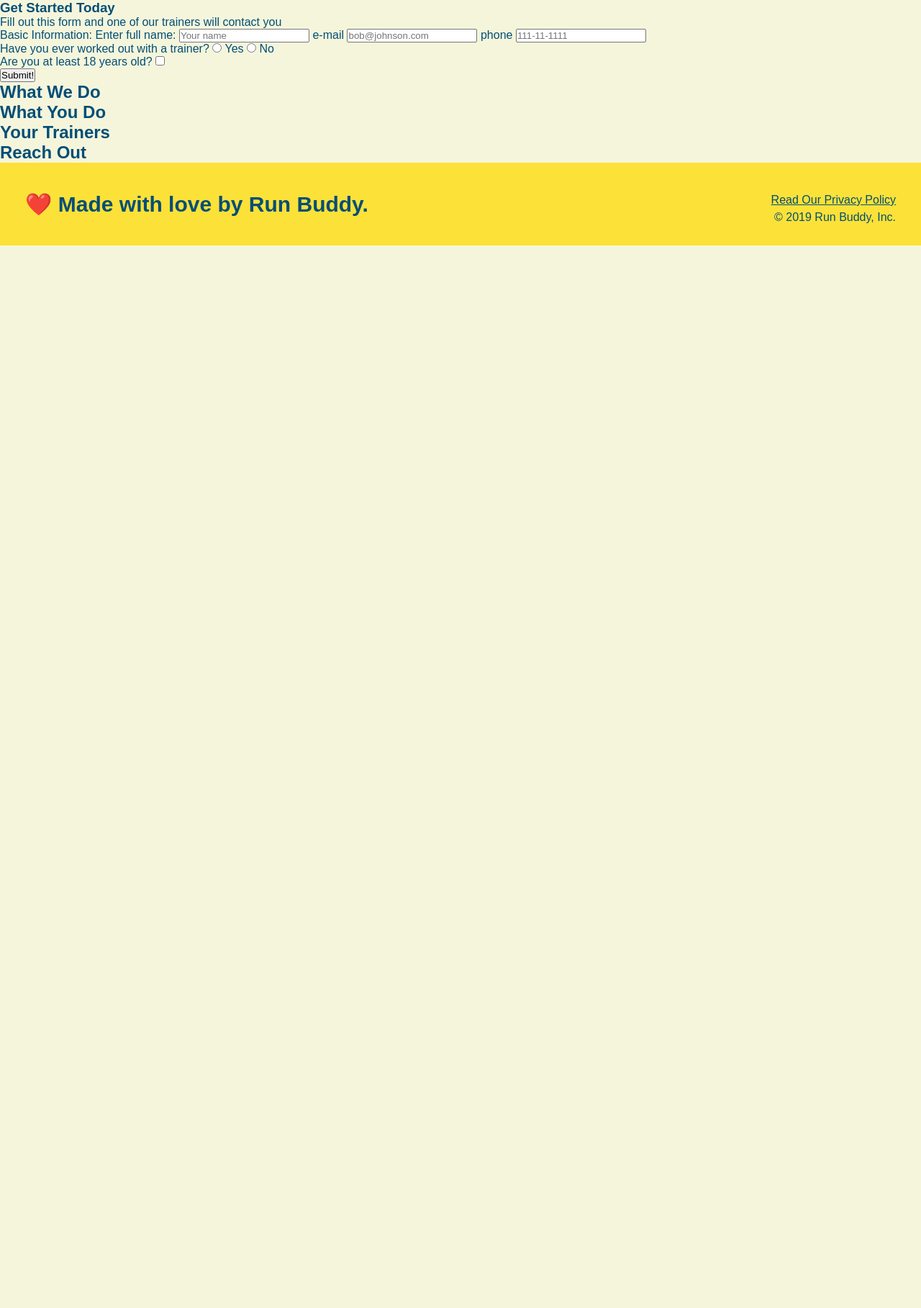
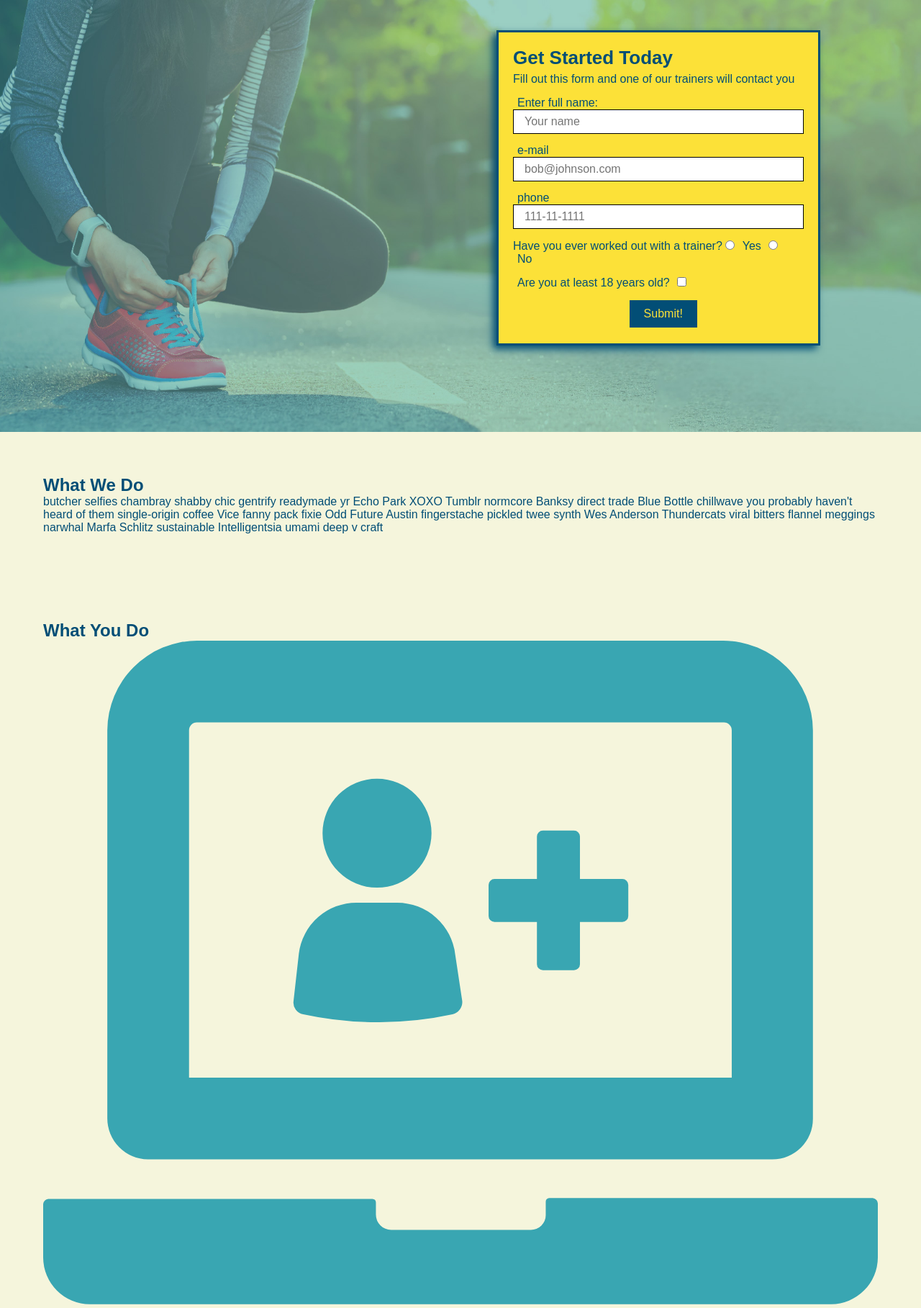
Before and after one commit to kaheela/run-buddy, a PHP site: page / in a window 1280 px wide. Shown: the part 82-1899 px from the top of the page at 72% size. Before the commit the page ends 423 px from the top, so only its background shows below. Run offline with PHP 8.4, Linux system fonts and the light colour scheme.

Commit message:
adding images for section 1

```diff
--- a/assets/style.css
+++ b/assets/style.css
@@ -36,12 +36,10 @@ header nav {
     float: right;
     margin: 7px 0;
     background-color: #39a6b2;
-
 }
 
 nav ul li {
     display:inline;
-
 }
 
 nav ul li a {
@@ -76,3 +74,66 @@ footer {
   footer a {
     color: #024e76;
   }
+
+  section {
+    padding: 60px;
+  }
+
+  section.hero {
+    background-image: url("/assets/images/hero-bg.jpg");
+    background-size: cover;
+    background-position: center;
+    height: 600px;
+    color: white;
+    position: relative;
+  }
+
+  .hero-form {
+  background-color: #fce138;
+  padding: 20px;
+  width: 450px;
+  color: #024e76;
+  border: solid 3px #024e76;
+  box-shadow: -5px 5px 10px;
+  position: absolute; /*breaks flow, positions relative to parent element, in this case the section div
+  which also must be positioned RELATIVE */
+  bottom: 120px;
+  right: 140px;
+  }
+
+  .hero-form h3 {font-size:26px;
+  margin: 0;}
+
+  .hero-form p {
+    margin: 5px 0 15px 0;
+  }
+
+  .hero-form label {
+    margin: 0 6px;
+  }
+
+  .form-input {
+border: 1px solid black;
+display: block;
+padding: 7px 15px;
+font-size: 16px;
+color:#024e76;
+width: 100%;
+margin-bottom: 14px;
+  }
+
+#sub_div {
+  position: relative;
+  height: 40px;
+  margin: auto;
+}
+
+  .hero-form button {
+    background-color: #024e76;
+    color: #fce138;
+    padding: 10px 20px;
+    font-size: 16px;
+    border: none;
+    position: absolute;
+    left: 40%;
+  }
--- a/index.html
+++ b/index.html
@@ -18,19 +18,19 @@
         </nav>
         </header>
         <!--START HERO SECTION-->
-        <section>
-            <div>
+        <section class="hero">
+            <div class="hero-form">
                 <h3>Get Started Today</h3>
                 <p>Fill out this form and one of our trainers will contact you</p>
 
                 <form>
-                <p>Basic Information:
+                <p>
                     <label for="name">Enter full name:</label>
-                    <input type="text" placeholder="Your name" name="name" id="name"></input>
+                    <input class="form-input" type="text" placeholder="Your name" name="name" id="name"></input>
                     <label for="email">e-mail</label>
-                    <input type="email" name="email" placeholder="bob@johnson.com" id="email" />
+                    <input class="form-input" type="email" name="email" placeholder="bob@johnson.com" id="email" />
                     <label for="phone">phone</label>
-                    <input name="phone" id="phone" placeholder="111-11-1111" type="text" />
+                    <input class="form-input" name="phone" id="phone" placeholder="111-11-1111" type="tel" />
                 </p>
                 <p>Have you ever worked out with a trainer?
                     <input type="radio" name="trainer-confirm" id="trainer-yes" />
@@ -42,15 +42,56 @@
                     <label for="ageverif">Are you at least 18 years old?</label>
                     <input type="checkbox" name="Age Verify" id="ageverif" />
                 </p>
+                <div id="sub_div">
                 <button type="submit">Submit!</button>
-                </form>
+                </div>
+            </form>
             </div>
         </section>
         <!--END HERO SECTION-->
-        <section id ="what-we-do"><h2>What We Do</h2></section>
-        <section><h2>What You Do</h2></section>
-        <section><h2>Your Trainers</h2></section>
-        <section><h2>Reach Out</h2></section>
+
+        <!--START MAIN CONTENT SECTION-->
+
+        <section id ="what-we-do"> <!--WHAT WE DO-->
+            <h2>What We Do</h2>
+            <p>butcher selfies chambray shabby chic gentrify readymade yr Echo Park XOXO Tumblr normcore Banksy direct trade Blue Bottle chillwave you probably haven't heard of them single-origin coffee Vice fanny pack fixie Odd Future Austin fingerstache pickled twee synth Wes Anderson Thundercats viral bitters flannel meggings narwhal Marfa Schlitz sustainable Intelligentsia umami deep v craft
+            </p>
+        </section>
+
+        <section id="what-you-do"> <!--WHAT YOU DO-->
+        <h2>What You Do</h2>
+            <div>
+            <img src="assets/images/step-1.svg" alt="" />
+            <h3>Step 1: Fill Out the Form Above.</h3>
+            <p>You're already here, so why not?</p>
+            </div>
+
+            <div>
+            <img src="./assets/images/step-2.svg" alt="" />
+            <h3>Step 2: Consult with One of Our Trainers.</h3>
+            <p>Are you here to build muscle, lose weight, or just feel good?</p>
+            </div>
+
+            <div>
+            <img src="./assets/images/step-3.svg" alt="" />
+            <h3>Step 3: Get Running.</h3>
+            <p>Hit the ground running (literally) once your trainer lays out your plan.</p>
+            </div>
+
+            <div>
+            <img src="./assets/images/step-4.svg" alt="" />
+            <h3>Step 4: See Results.</h3>
+            <p>Bi-weekly checkins with your trainer will keep you focused</p>
+            </div>
+
+        </section>
+
+        <section><h2>Your Trainers</h2></section> <!--TRAINERS-->
+
+        <section><h2>Reach Out</h2></section> <!--REACH OUT-->
+
+        <!--END MAIN CONTENT SECTION-->
+
 
         <footer>
             <h2>❤️ Made with love by Run Buddy.</h2>
```
Also changed, not shown: assets/images/hero-bg.jpg (added), assets/images/step-1.svg (added), assets/images/step-2.svg (added), assets/images/step-3.svg (added), assets/images/step-4.svg (added).
